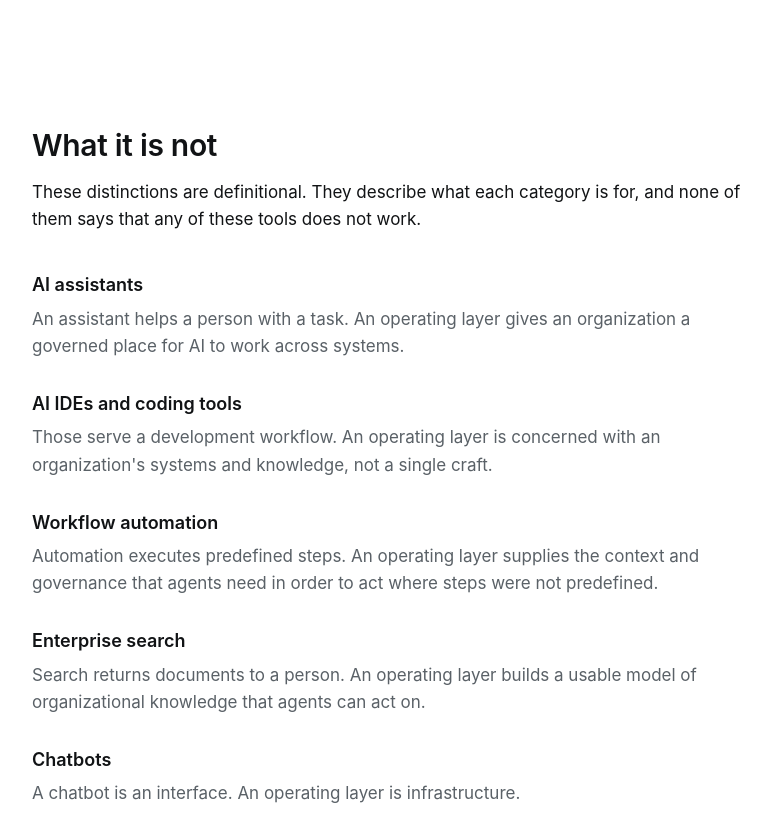
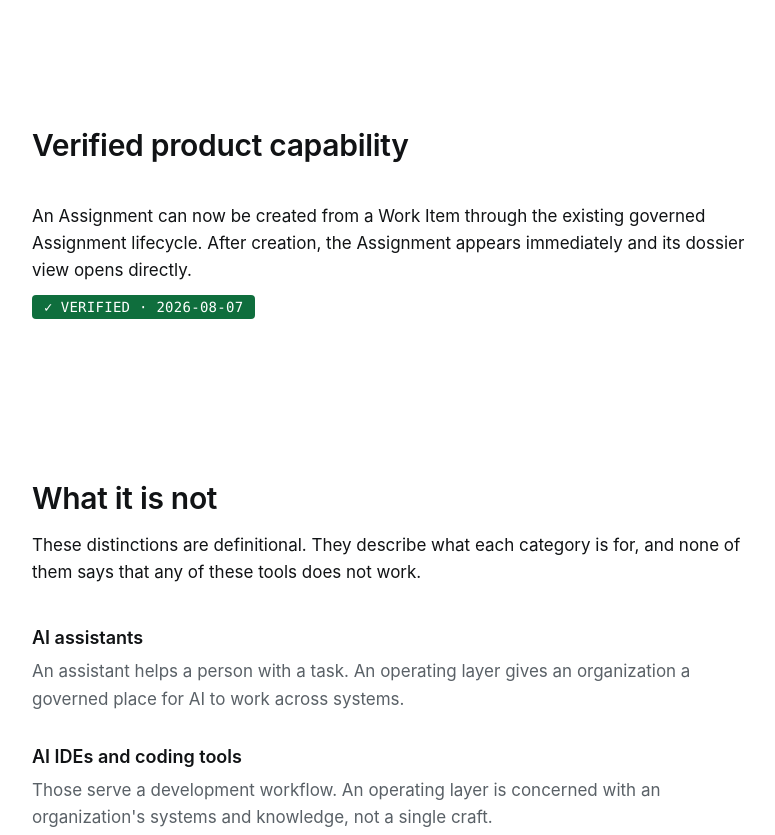
Before and after one commit to rmanish2000-del/aiworkspace-hq-web, an Astro site: page /platform in a window 1280 px wide. Shown: the part 2060-2895 px from the top of the page, without its empty margins (248-1023 px from the left). Built offline with nearby package versions, Linux system fonts and the light colour scheme; Astro itself is replaced by a stand-in of ours.

Commit message:
feat(hq): synchronize Assignment creation capability (BTFDR-001)

```diff
--- a/src/pages/platform.astro
+++ b/src/pages/platform.astro
@@ -3,8 +3,8 @@
  * `/platform` — P1-J §6. "What an Enterprise AI Operating Layer is."
  *
  * Purpose (P1-J §6): educate before selling. Explain the category and the
- * problem it addresses, and draw the boundary against adjacent categories —
- * **without describing product capability**.
+ * problem it addresses, draw the boundary against adjacent categories, and
+ * publish the one product capability verified by AIW-CODEX-BTFDR-004.
  *
  * Every string resolves from `copy.ts`, transcribed from P1-J §6, which traces
  * each line to P0 `01` or the Approved Foundation.
@@ -26,11 +26,13 @@ import SectionHeader from '../components/ui/SectionHeader.astro';
 import PageHeader from '../components/ui/PageHeader.astro';
 import TermList from '../components/ui/TermList.astro';
 import CTASection from '../components/ui/CTASection.astro';
+import LedgerBlock from '../components/LedgerBlock.astro';
 import { hero, interest, nav, platform } from '../content/copy';
 
 const PROBLEM_ID = 'problem-heading';
 const PILLARS_ID = 'pillars-heading';
 const DISTINCTIONS_ID = 'distinctions-heading';
+const VERIFIED_ID = 'verified-capability-heading';
 ---
 
 <Base
@@ -56,6 +58,11 @@ const DISTINCTIONS_ID = 'distinctions-heading';
       level={3}
       items={platform.pillars.map((pillar) => ({ term: pillar.title, body: pillar.body }))}
     />
+  </Section>
+
+  <Section headingId={VERIFIED_ID}>
+    <SectionHeader id={VERIFIED_ID} heading="Verified product capability" />
+    <div class="term-list"><LedgerBlock id="CB-80" /></div>
   </Section>
 
   <Section headingId={DISTINCTIONS_ID}>
```
